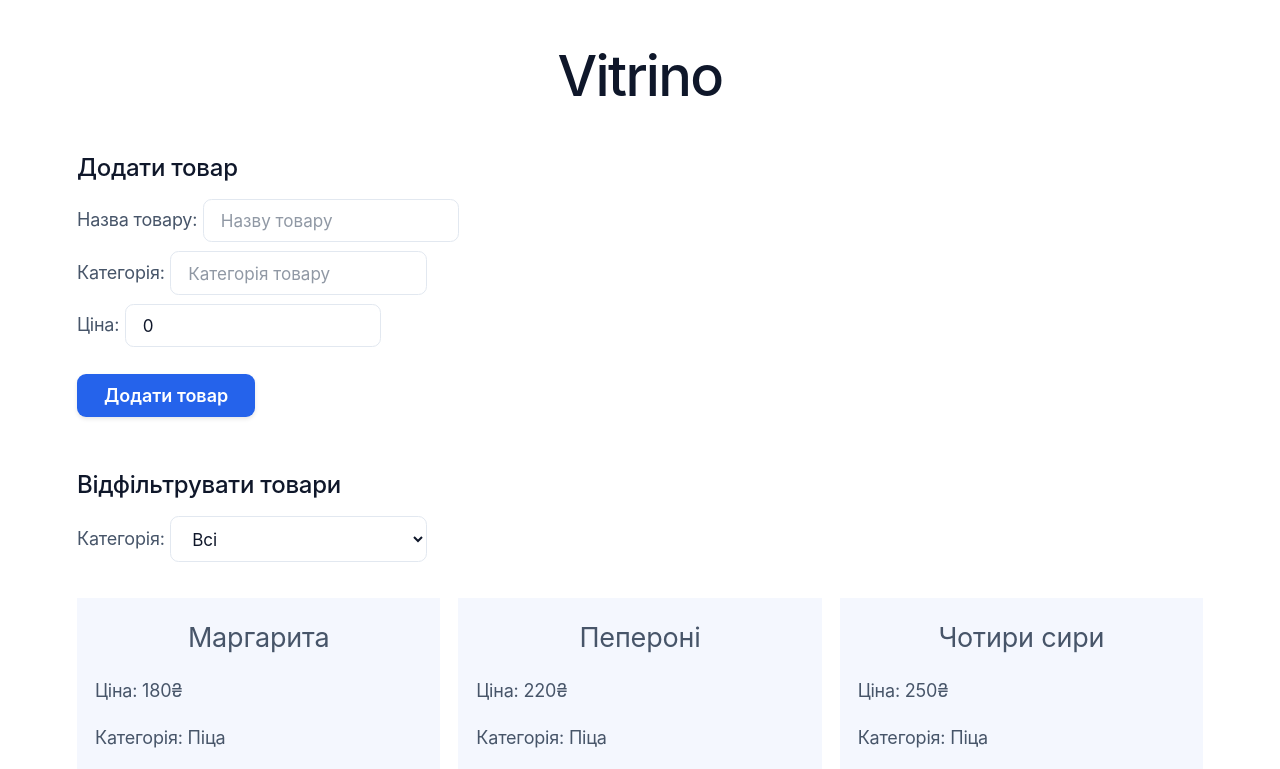
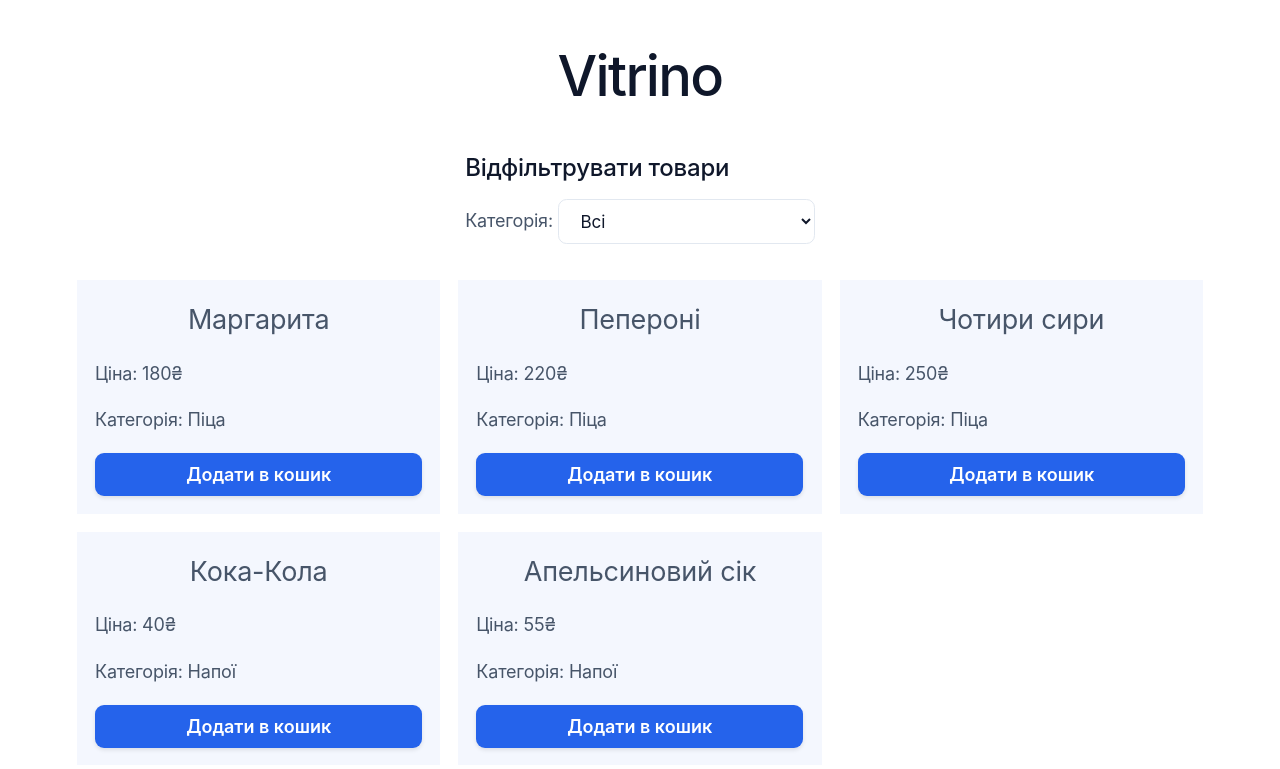
Before and after one commit to qmaoz/react-labs, a React (Vite) app: page / in a window 1280 px wide. Shown: the top 769 px of the page. Built offline with nearby package versions, Linux system fonts and the light colour scheme.

Commit message:
Revert "Assignment #5 has been completed."
This reverts commit 411cb298f82ab2636c22bf518df32fb6636a5a86.

```diff
--- a/src/components/AddProductForm.jsx
+++ /dev/null
@@ -1,66 +0,0 @@
-import { useState } from "react";
-
-export default function AddProductForm({ setProducts }) {
-  const [name, setName] = useState('');
-  const [category, setCategory] = useState('');
-  const [price, setPrice] = useState(0);
-
-  function handleSubmit(e) {
-    e.preventDefault();
-
-    if (name.trim() === '') {
-      alert('Пуста назва товару не приймається!');
-      return;
-    }
-
-    if (category.trim() === '') {
-      alert('Пуста назва категорії не приймається!');
-      return;
-    }
-
-    if (price < 0) {
-      alert('Від\'ємна ціна товару не приймається!');
-      return;
-    }
-
-    const newProduct = {
-      id: Date.now(),
-      name: name.trim(),
-      category: category.trim(),
-      price: Math.abs(price),
-      isSelected: false
-    };
-
-    // Back to default values
-    setName('');
-    setCategory('');
-    setPrice(0);
-
-    setProducts(prev =>
-      [...prev, newProduct]
-    );
-
-    alert('Товар додано!');
-  }
-
-  return (
-    <>
-      <form className="add-product-form" onSubmit={handleSubmit}>
-        <h2>Додати товар</h2>
-        <div className="form-row">
-          <label htmlFor="name">Назва товару: </label>
-          <input type="text" value={name} onChange={e => setName(e.target.value)} name="name" id="name" placeholder="Назву товару" /><br />
-        </div>
-        <div className="form-row">
-          <label htmlFor="category">Категорія: </label>
-          <input type="text" value={category} onChange={e => setCategory(e.target.value)} name="category" id="category" placeholder="Категорія товару" /><br />
-        </div>
-        <div className="form-row">
-          <label htmlFor="price">Ціна: </label>
-          <input type="number" value={price} onChange={e => setPrice(e.target.value)} name="price" id="price" placeholder="Ціна товару" /><br />
-        </div>
-        <button className="add-product-button" type='submit'>Додати товар</button>
-      </form>
-    </>
-  );
-}
--- a/src/components/Main.jsx
+++ b/src/components/Main.jsx
@@ -1,7 +1,6 @@
 import { useState } from "react";
 import FiltrationBlock from "./FiltrationBlock";
 import ProductCardsBlock from "./ProductCardsBlock";
-import AddProductForm from "./AddProductForm"
 
 export default function Main({ products, setProducts }) {
   const uniqueCategories = [...new Set(products.map(p => p.category))];
@@ -22,7 +21,6 @@ export default function Main({ products, setProducts }) {
 
   return (
     <main className="main">
-      <AddProductForm setProducts={setProducts} />
       <FiltrationBlock uniqueCategories={uniqueCategories} currentCategory={currentCategory} setCurrentCategory={setCurrentCategory} />
       <ProductCardsBlock products={productsToDisplay} setProducts={setProducts} />
       <button className="order-button" onClick={clearOrder}>Зробити замовлення</button>
--- a/src/styles/index.css
+++ b/src/styles/index.css
@@ -95,15 +95,15 @@ p {
 
 
 
-.filtration-block, .add-product-form {
-  margin: 0 0 2em;
+.filtration-block {
+  margin: 0 auto 2em;
   width: fit-content;
   display: flex;
   flex-direction: column;
   gap: 0.5em;
 }
 
-input, select {
+.filtration-block input, .filtration-block select {
   width: 15em;
   padding: 0.6em 1em;
 
@@ -119,18 +119,16 @@ input, select {
   outline: none;
 }
 
-input::placeholder {
-  font-size: inherit;
-  font-family: inherit;
+.filtration-block input::placeholder {
   color: var(--text);
   opacity: 0.6;
 }
 
-input:hover, select:hover {
+.filtration-block input:hover, .filtration-block select:hover {
   border-color: var(--accent-border);
 }
 
-input:focus, select:focus {
+.filtration-block input:focus, .filtration-block select:focus {
   border-color: var(--accent);
   background-color: var(--bg);
   box-shadow: 0 0 0 3px var(--accent-bg);
@@ -141,13 +139,13 @@ input:focus, select:focus {
 }
 
 /* Disable the default arrows in Chrome/Safari for numeric fields */
-input[type="number"]::-webkit-inner-spin-button,
-input[type="number"]::-webkit-outer-spin-button {
+.filtration-block input[type="number"]::-webkit-inner-spin-button,
+.filtration-block input[type="number"]::-webkit-outer-spin-button {
   -webkit-appearance: none;
   margin: 0;
 }
 
-.form-row {
+.filtration-block .form-row {
   display: flex;
   align-items: center;
   gap: 0.3em;
@@ -189,7 +187,6 @@ input[type="number"]::-webkit-outer-spin-button {
 button {
   display: block;
   width: 100%;
-  min-width: fit-content;
   padding: 0.6em 1.5em;
   margin: 0 auto;
 
@@ -253,10 +250,7 @@ button:active {
   width: calc(33% - 0.5em);
 }
 
-.add-product-button {
-  margin: 1em 0 1em;
-  width: calc(33% - 0.5em);
-}
+
 
 .footer {
   padding: 1em 1em;
```
